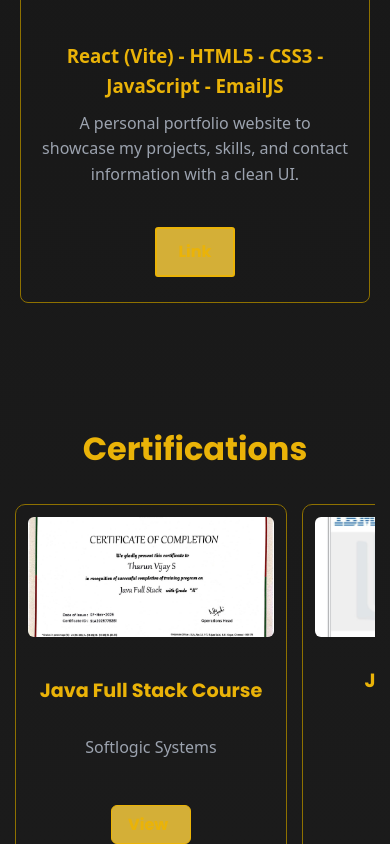
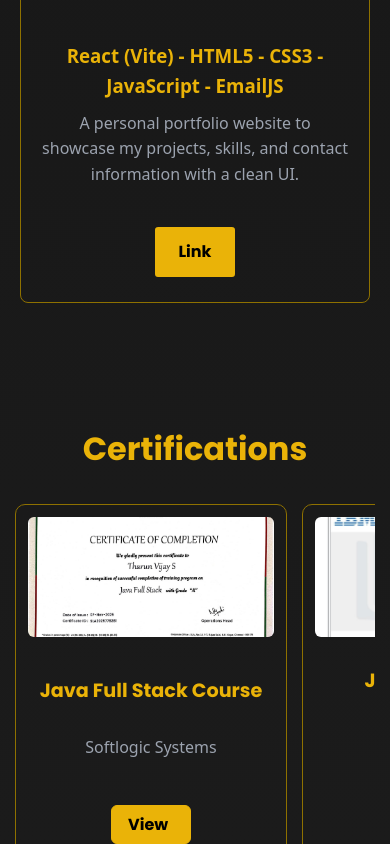
Before and after one commit to TharunVijai/portfolio-web, a React (Vite) app: page / in a window 390 px wide. Shown: the part 3349-4193 px from the top of the page. Built offline with nearby package versions, Linux system fonts and the light colour scheme.

Commit message:
added certificates

```diff
--- a/src/Components/Achievements.css
+++ b/src/Components/Achievements.css
@@ -130,6 +130,10 @@ p{
     flex: 0 0 80%;     /* 🔥 1 card + preview */
     max-width: 80%; padding: 12px;
   }
+  .ach-card a{
+    background-color: #eab308;
+    color: black;
+  }
 
   .ach-card img {
     height: 120px;
--- a/src/Components/Projects.css
+++ b/src/Components/Projects.css
@@ -137,5 +137,10 @@
     max-height: none;   /* no scroll */
     overflow: visible;
   }
+  .project-card a
+  {
+    background-color: #eab308;
+    color: black;
+  }
 
 }
```
